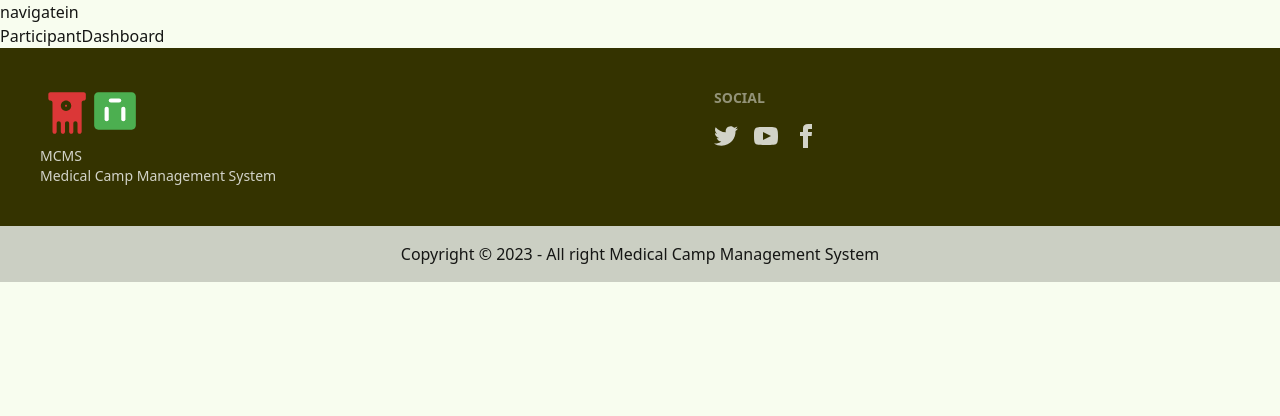
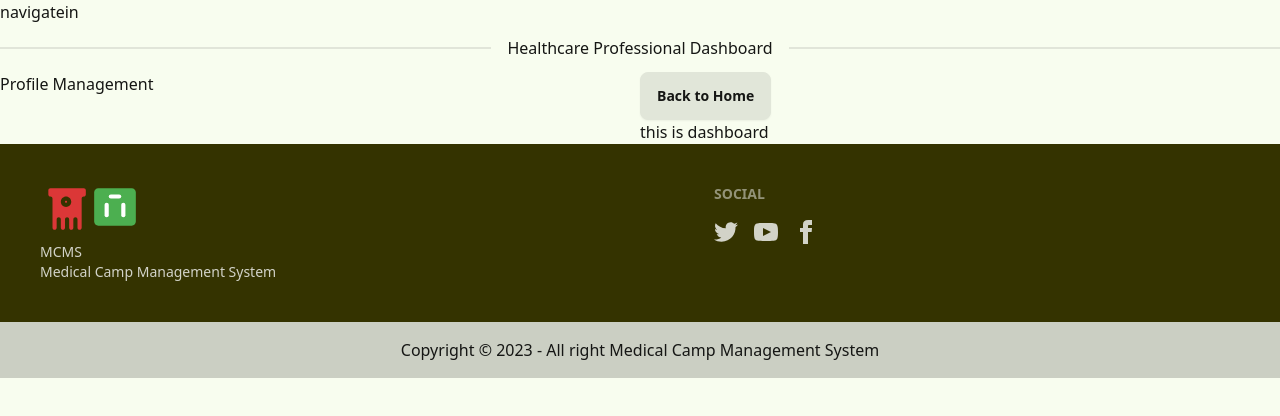
Before and after one commit to almubin78/Medical-Camp-UI, a React (Vite) app: page /dashboard in a window 1280 px wide. Shown: the top 416 px of the page. Built offline with nearby package versions, Linux system fonts and the light colour scheme; no server answers.

Commit message:
Professional dashboard layout done

```diff
--- a/src/Components/Pages/Dashboard/DashboardLayout.jsx
+++ b/src/Components/Pages/Dashboard/DashboardLayout.jsx
@@ -6,7 +6,7 @@ import HealthcareDashboard from './HealthcareDashboard/HealthcareDashboard';
 import Footer from '../Footer/Footer';
 
 const DashboardLayout = () => {
-    const [user, setUser] = useState({ role: 'participant' });
+    const [user] = useState({ role: 'healthcare professional' });
     console.log(user.role);
      // Assuming you have access to user data through your AuthContext
 
--- a/src/Components/Pages/Dashboard/HealthcareDashboard/HealthcareDashboard.jsx
+++ b/src/Components/Pages/Dashboard/HealthcareDashboard/HealthcareDashboard.jsx
@@ -1,9 +1,20 @@
-
+// HealthcareDashboard.jsx
+import { Link, Outlet } from 'react-router-dom';
 
 const HealthcareDashboard = () => {
     return (
         <div>
-            HealthcareDashboard
+            <h2 className='divider'>Healthcare Professional Dashboard</h2>
+
+            <div className="grid grid-cols-2">
+                <nav>
+                    <ul>
+                        <li><Link to="/dashboard/professional-profile">Profile Management</Link></li>
+                        {/* Add more dashboard options as needed */}
+                    </ul>
+                </nav>
+                <Outlet />
+            </div>
         </div>
     );
 };
--- /dev/null
+++ b/src/Components/Pages/Dashboard/HealthcareDashboard/HealthcareProfessionalProfile.jsx
@@ -0,0 +1,49 @@
+// HealthcareProfessionalProfile.jsx
+import { useState } from 'react';
+
+const HealthcareProfessionalProfile = () => {
+    console.log('HealthcareProfessionalProfile');
+    // Define state variables for profile details
+    const [profile, setProfile] = useState({
+        specialty: '',
+        certifications: '',
+        contactInfo: '',
+        campsOfInterest: [],
+        acceptedCamps: [],
+    });
+
+    // Function to handle profile updates
+    const handleUpdateProfile = () => {
+        // Implement profile update logic here
+    };
+
+    // Function to handle form input changes
+    const handleChange = (e) => {
+        const { name, value } = e.target;
+        setProfile({ ...profile, [name]: value });
+    };
+
+    return (
+        <div>
+            <h2>Healthcare Professional Profile Management</h2>
+            <form onSubmit={handleUpdateProfile}>
+                <div>
+                    <label htmlFor="specialty">Medical Specialty:</label>
+                    <input type="text" id="specialty" name="specialty" value={profile.specialty} onChange={handleChange} />
+                </div>
+                <div>
+                    <label htmlFor="certifications">Certifications:</label>
+                    <input type="text" id="certifications" name="certifications" value={profile.certifications} onChange={handleChange} />
+                </div>
+                <div>
+                    <label htmlFor="contactInfo">Contact Information:</label>
+                    <input type="text" id="contactInfo" name="contactInfo" value={profile.contactInfo} onChange={handleChange} />
+                </div>
+                {/* Add more profile fields as needed */}
+                <button type="submit">Save</button>
+            </form>
+        </div>
+    );
+};
+
+export default HealthcareProfessionalProfile;
--- a/src/Components/router/router.jsx
+++ b/src/Components/router/router.jsx
@@ -6,11 +6,11 @@ import Register from '../Pages/FormRelatedPages/Register';
 import PrivateRoute from '../Routes/PrivateRoute';
 import AvailableCamps from '../Pages/OtherPages/PrivateRoutes/AvailAbleCamps/AvailableCamps';
 import Dashboard from '../Pages/OtherPages/PrivateRoutes/Dashboard/Dashboard';
-import Profile from '../Pages/OtherPages/PrivateRoutes/Dashboard/DashboardOutlet/Profile';
 import HomeContainer from '../Pages/HomePages/HomeContainer';
 import ContactUs from '../Pages/OtherPages/ContactUs/ContactUs';
 import CampDetails from '../Pages/OtherPages/PrivateRoutes/CampDetails/CampDetails';
 import DashboardLayout from '../Pages/Dashboard/DashboardLayout';
+import HealthcareProfessionalProfile from '../Pages/Dashboard/HealthcareDashboard/HealthcareProfessionalProfile';
 
 const router = createBrowserRouter([
   {
@@ -58,8 +58,8 @@ const router = createBrowserRouter([
       }
       ,
       {
-        path: '/dashboard/profile',
-        element: <Profile />,
+        path: '/dashboard/professional-profile',
+        element: <HealthcareProfessionalProfile/>,
       },
     ],
   },
```
